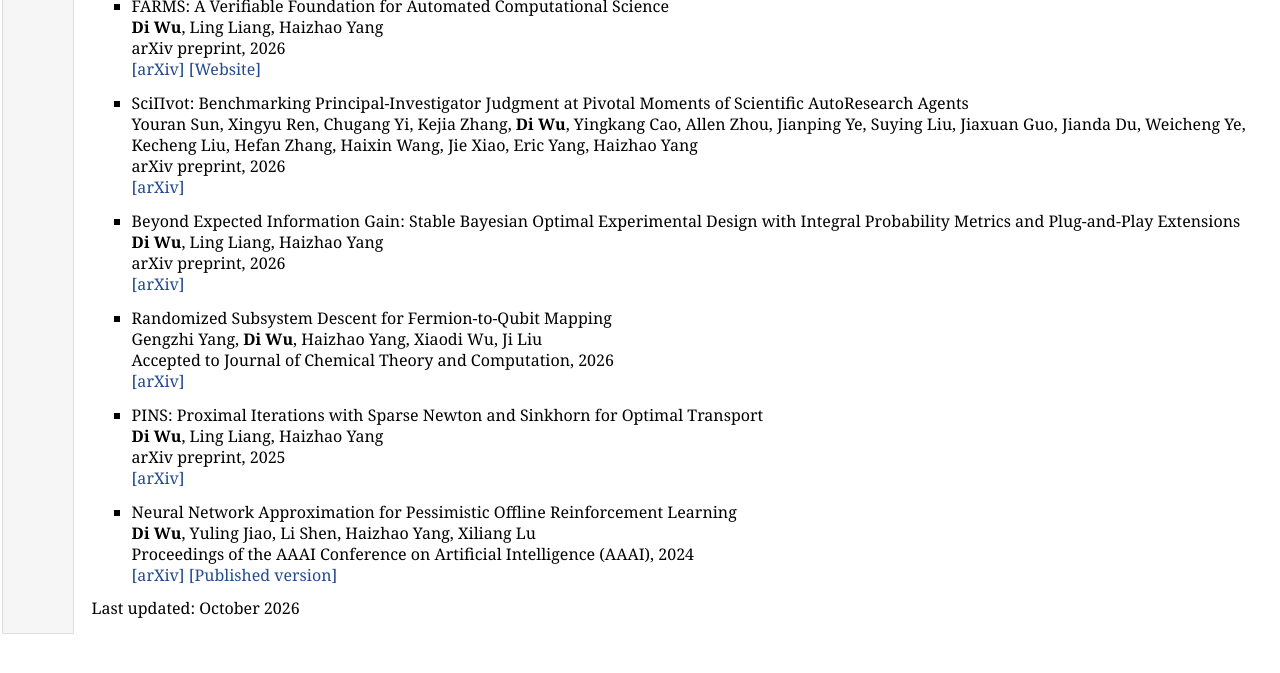
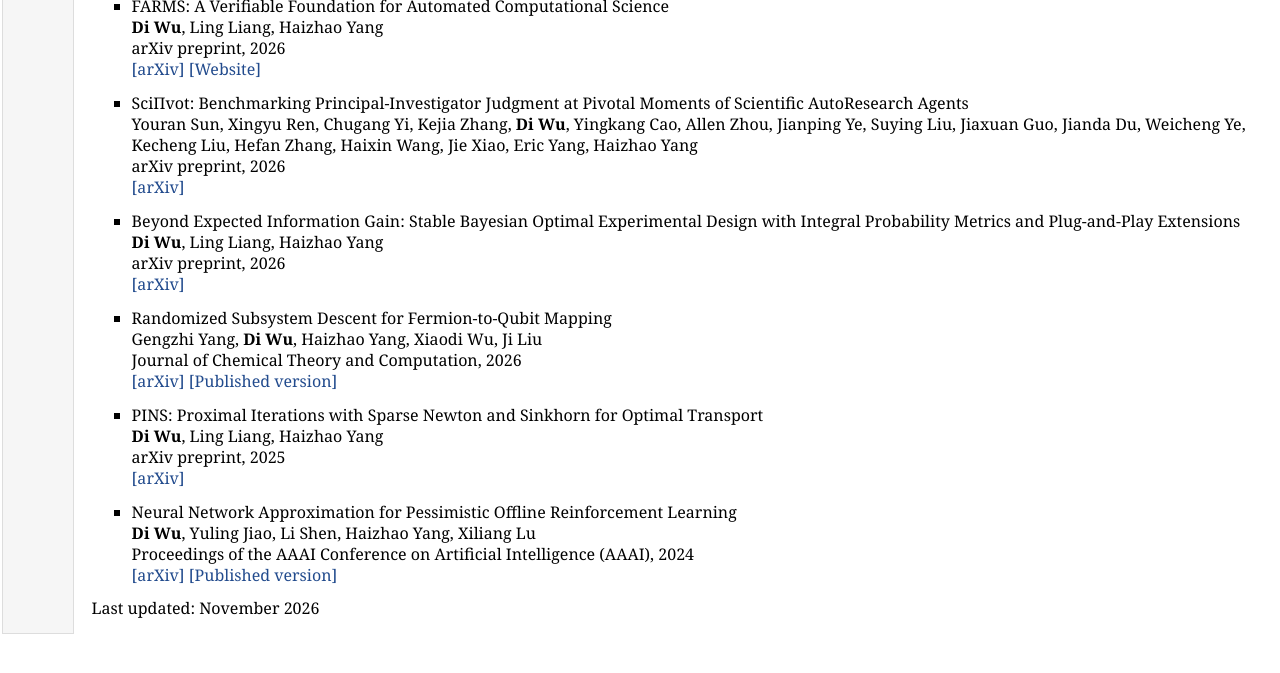
Before and after one commit to Woody2357/woody2357.github.io, a plain HTML site: page publications.html in a window 1280 px wide. Shown: the part 79-752 px from the top of the page. Drawn offline with Linux system fonts and the light colour scheme.

Commit message:
Update JCTC paper publication status and DOI link

```diff
--- a/publications.html
+++ b/publications.html
@@ -45,8 +45,8 @@ arXiv preprint, 2026 <br />
 <ul>
 <li><p>Randomized Subsystem Descent for Fermion-to-Qubit Mapping <br />
 Gengzhi Yang, <b>Di Wu</b>, Haizhao Yang, Xiaodi Wu, Ji Liu <br />
-Accepted to Journal of Chemical Theory and Computation, 2026 <br />
-<a href="https://arxiv.org/abs/2604.17630" target=&ldquo;blank&rdquo;>[arXiv]</a>
+Journal of Chemical Theory and Computation, 2026 <br />
+<a href="https://arxiv.org/abs/2604.17630" target=&ldquo;blank&rdquo;>[arXiv]</a> <a href="https://doi.org/10.1021/acs.jctc.6c01412" target=&ldquo;blank&rdquo;>[Published version]</a>
 </p>
 </li>
 </ul>
@@ -66,7 +66,7 @@ Proceedings of the AAAI Conference on Artificial Intelligence (AAAI), 2024 <br /
 </p>
 </li>
 </ul>
-<p>Last updated: October 2026
+<p>Last updated: November 2026
 </p>
 </td>
 </tr>
```
Also changed, not shown: index.html (+2 -2 lines), 2 other files.
